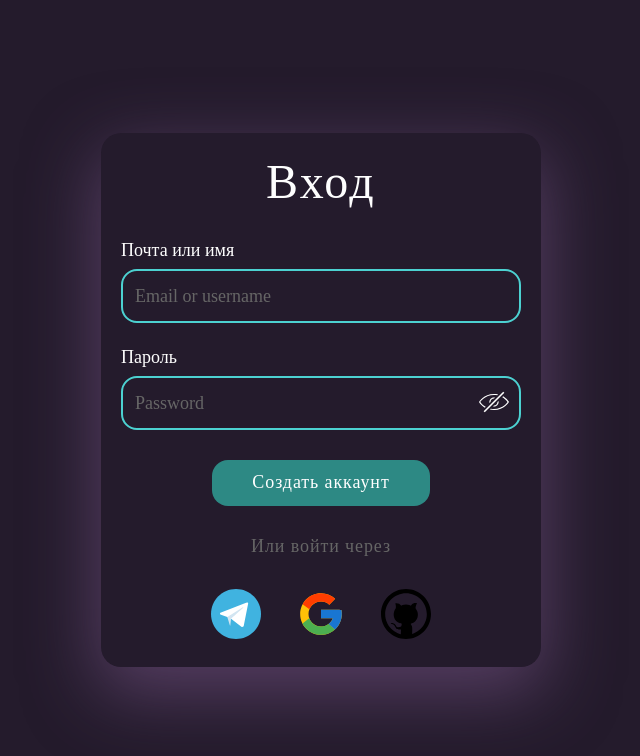
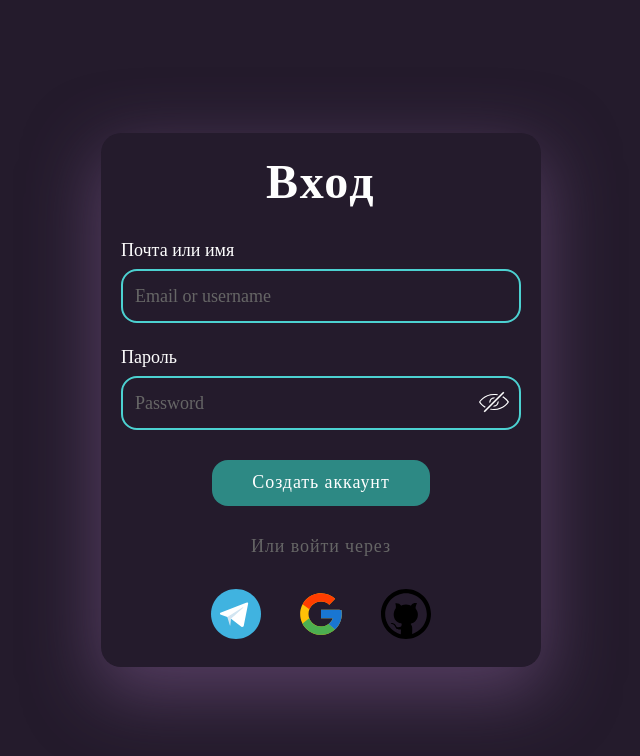
Before and after one commit to cookies-with-tea/fims-site, a React (Vite) app: page / in a window 1280 px wide. Shown: the top 756 px of the page, without its empty margins (319-959 px from the left). Built offline with nearby package versions, Linux system fonts and the light colour scheme.

Commit message:
ASF-3: добавил дополнительную обертку для лейаута

```diff
--- a/src/layouts/guest/GuestLayou.module.scss
+++ b/src/layouts/guest/GuestLayou.module.scss
@@ -4,4 +4,12 @@
     display: flex;
     justify-content: center;
     align-items: center;
+
+    &__body {
+        width: 440px;
+        color: $color--white;
+        border-radius: 20px;
+        padding: 20px;
+        box-shadow: rgb(125 90 141 / 56%) 0px 22px 70px 4px;
+    }
 }
--- a/src/layouts/guest/GuestLayout.tsx
+++ b/src/layouts/guest/GuestLayout.tsx
@@ -4,7 +4,9 @@ import style from "./GuestLayou.module.scss"
 export const GuestLayout = () => {
     return (
         <div className={style.auth}>
-            <Outlet/>
+            <div className={style.auth__body}>
+                <Outlet/>
+            </div>
         </div>
     )
 }
--- a/src/pages/login/PageLogin.module.scss
+++ b/src/pages/login/PageLogin.module.scss
@@ -1,18 +1,4 @@
 .form {
-    width: 440px;
-    color: $color--white;
-    border-radius: 20px;
-    padding: 20px;
-    box-shadow: rgb(125 90 141 / 56%) 0px 22px 70px 4px;
-
-    &__title {
-        font-size: $font--size-xl;
-        margin-bottom: 30px;
-        line-height: 120%;
-        letter-spacing: 2.4px;
-        text-align:center;
-    }
-
     &__inner {
         margin-bottom: 30px;
     }
@@ -57,3 +43,11 @@
         }
     }
 }
+
+.auth__title {
+    font-size: $font--size-xl;
+    margin-bottom: 30px;
+    line-height: 120%;
+    letter-spacing: 2.4px;
+    text-align:center;
+}
--- a/src/pages/login/PageLogin.tsx
+++ b/src/pages/login/PageLogin.tsx
@@ -23,13 +23,10 @@ export const PageLogin = () => {
     const onValueChange: InputChangeEventHandler = (event) => {
         setFormData({ ...formData, [event.target.name]: event.target.value})
     }
-
     return (
+        <>
+            <h3 className={cx("auth__title")}>Вход</h3>
             <form className={cx("form")}>
-            <div className={cx("form__title")}>
-                Вход
-            </div>
-
                 <div className={cx("form__inner")}>
                     <div className={cx("form__item")}>
                         <label className={cx("form__label")}>Почта или имя</label>
@@ -86,5 +83,6 @@ export const PageLogin = () => {
                     </div>
                 </div>
             </form>
+        </>
     )
 }
```
Lines whose indentation alone changed are shown as unchanged.
